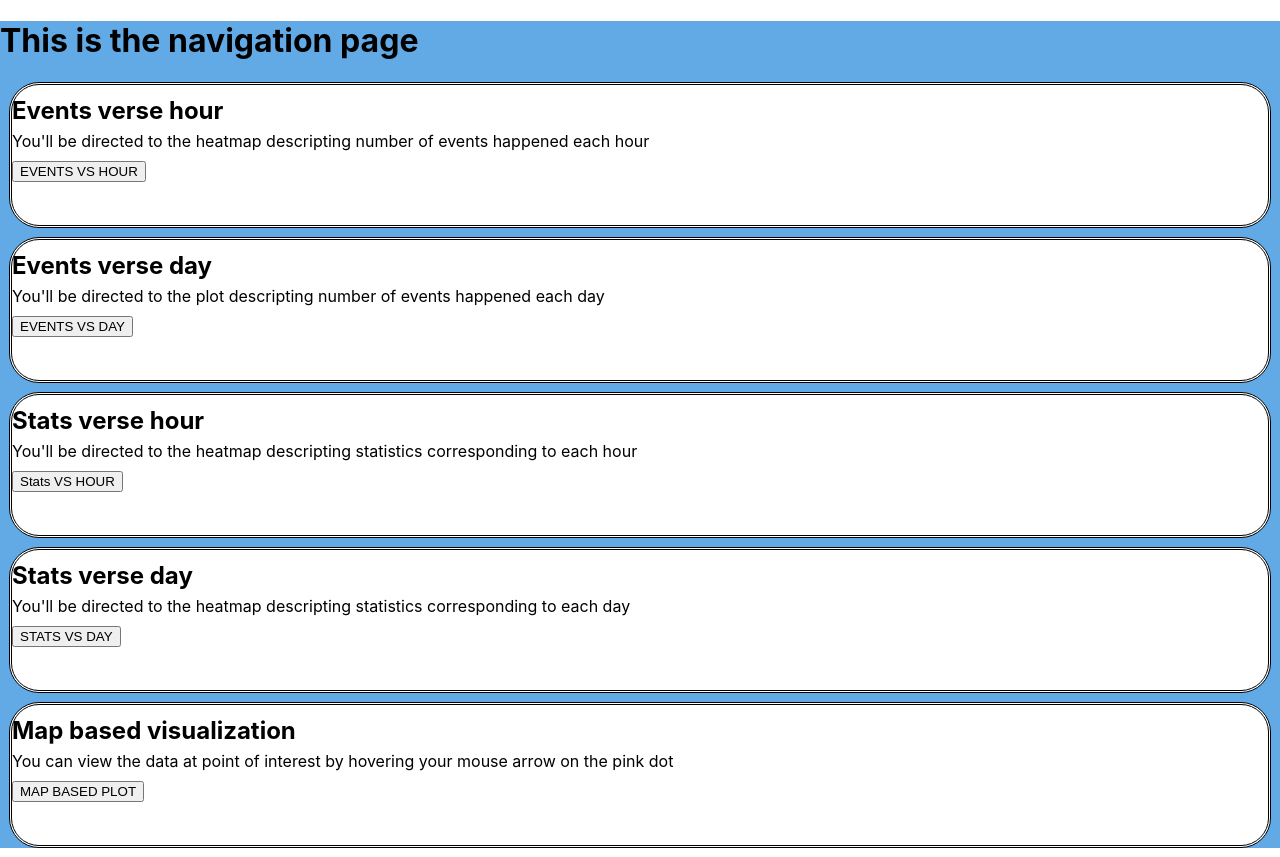
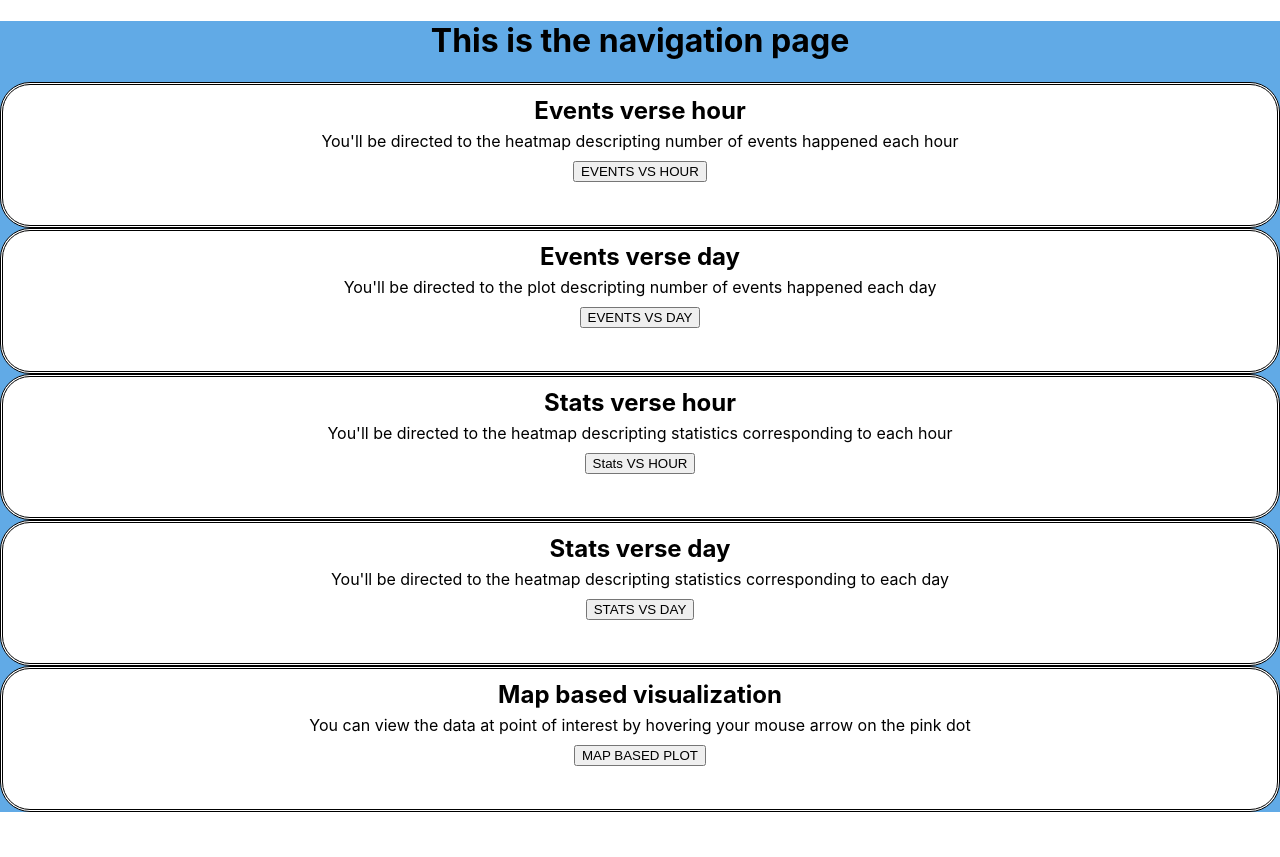
Before and after one commit to michaelliu118/DataVisulizationFrontEnd, a React (Create React App) app: page / in a window 1280 px wide. After the commit the page ends 812 px from the top, so only its background shows below. Built offline with nearby package versions, Linux system fonts and the light colour scheme.

Commit message:
Update App.css

```diff
--- a/src/App.css
+++ b/src/App.css
@@ -1,6 +1,6 @@
 .App {
   min-height: 10vh;
-  align-items: center;
+  text-align: center;
   justify-content: center;
   background: rgb(97, 170, 230)
 }
@@ -12,8 +12,6 @@
   border-radius: 30px;
   background: white;
   border-style: double;
-  margin:9px;
   line-height: 0.5;
   justify-content: center;
-  align-items: center;
 }
```
